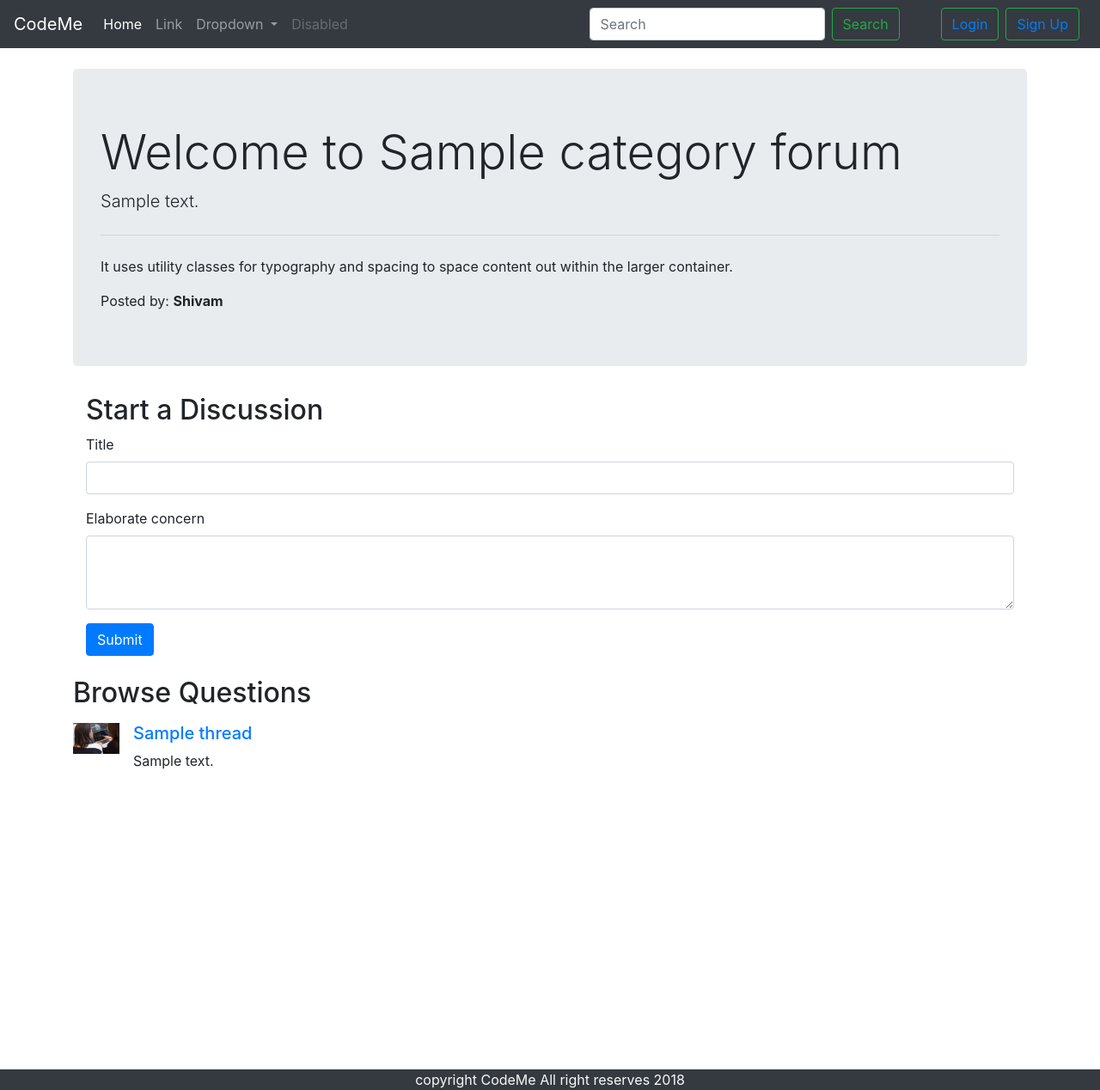
After one commit to shivamsingh12-cyber/practice-website, a PHP site: page /forum/threadlist.php?catid=1 in a window 1280 px wide. The commit adds this page. Shown: the whole page at 86% size. Run offline with PHP 8.4, Linux system fonts and the light colour scheme; tables that the repository leaves empty or names only in its code hold one stand-in row (values such as "Sample post").

Commit message:
added threadlist ang thread php page in forum folder

```diff
--- a/forum/headers/nav.php
+++ b/forum/headers/nav.php
@@ -1,7 +1,7 @@
 <?php
 echo "
 <nav class='navbar navbar-expand-lg navbar-dark bg-dark'>
-<a class='navbar-brand' href='#'>Navbar</a>
+<a class='navbar-brand' href='#'>CodeMe</a>
 <button class='navbar-toggler' type='button' data-toggle='collapse' data-target='#navbarSupportedContent' aria-controls='navbarSupportedContent' aria-expanded='false' aria-label='Toggle navigation'>
   <span class='navbar-toggler-icon'></span>
 </button>
@@ -9,7 +9,7 @@ echo "
 <div class='collapse navbar-collapse' id='navbarSupportedContent'>
   <ul class='navbar-nav mr-auto'>
     <li class='nav-item active'>
-      <a class='nav-link' href='#'>Home <span class='sr-only'>(current)</span></a>
+      <a class='nav-link' href='index.php'>Home <span class='sr-only'>(current)</span></a>
     </li>
     <li class='nav-item'>
       <a class='nav-link' href='#'>Link</a>
--- /dev/null
+++ b/forum/threadlist.php
@@ -0,0 +1,107 @@
+<!DOCTYPE html>
+<html lang="en">
+
+<head>
+    <!-- INSERT INTO `threads` (`thread_id`, `thread_title`, `thread_desc`, `thread_cat_id`, `thread_user_id`, `timestamp`) VALUES ('1', 'unable to install pyaudio. help me', 'bhai install nhi ho rha h koi madad kro meri bhai.', '1', '0', current_timestamp()); -->
+    <meta charset="UTF-8">
+    <meta name="viewport" content="width=device-width, initial-scale=1.0">
+    <link rel="stylesheet" href="https://cdn.jsdelivr.net/npm/bootstrap@4.5.3/dist/css/bootstrap.min.css"
+        integrity="sha384-TX8t27EcRE3e/ihU7zmQxVncDAy5uIKz4rEkgIXeMed4M0jlfIDPvg6uqKI2xXr2" crossorigin="anonymous">
+
+    <title>CodeMe</title>
+
+    <style>
+        #ques{
+            min-height:433px;
+        }
+    </style>
+</head>
+
+<body>
+    <?php
+            require "headers/dbconnect.php";
+            require "headers/nav.php";
+  ?>
+    <!-- carousel -->
+
+    <div class="container my-4">
+    <?php
+      $id=$_GET['catid'];
+      $sql="SELECT * FROM categories where category_id='$id'";
+      $result=mysqli_query($conn, $sql);
+      while ($row=mysqli_fetch_assoc($result)) {
+        $category_name=$row['category_name'];
+        $category_desc=$row['category_description'];
+        $catid=$row['category_id'];
+        echo " ";
+      }
+      ?>
+      <div class='jumbotron'>
+        <h1 class='display-4'> Welcome to <?php echo $category_name ?> forum</h1>
+        <p class='lead'><?php echo $category_desc ?></p>
+        <hr class='my-4'>
+        <p>It uses utility classes for typography and spacing to space content out within the larger container.</p>
+        Posted by: <b>Shivam</b>
+    </div>
+        <div class="container">
+                        <h2>Start a Discussion</h2>
+                        <form action="" method="post">
+  <div class="form-group">
+    <label for="exampleInputEmail1">Title</label>
+    <input type="text" class="form-control" id="exampleInputEmail1" aria-describedby="emailHelp" name='title' >
+  </div>
+  <div class="form-group">
+    <label for="exampleFormControlTextarea1">Elaborate concern</label>
+    <textarea class="form-control" id="exampleFormControlTextarea1" rows="3" name="desc"></textarea>
+  </div>
+
+  <button type="submit" class="btn btn-primary">Submit</button>
+</form>
+        </div>
+
+
+
+    </div>
+    <div class="container my-4" id="ques">
+        <h2>Browse Questions</h2>
+        <?php
+        $noResult=true;
+      $sql="SELECT * FROM `threads` WHERE thread_cat_id=$id";
+      $result=mysqli_query($conn, $sql);
+      while ($row=mysqli_fetch_assoc($result)) {
+        $noResult=false;
+        $thread_title=$row['thread_title'];
+        $thread_desc=$row['thread_desc'];
+        $thread_id=$row['thread_id'];
+        echo "    <div class='media my-3'>
+        <img src='img/slide-1.jpeg' class='mr-3' alt='...' width='54px'>
+        <div class='media-body'>
+          <h5 class='mt-0'><a href='thread.php?threadid=".$id."'>".$thread_title."</a></h5>
+         ".$thread_desc."
+        </div>
+      </div>";
+      }
+      if ($noResult) {
+        echo "<div class='jumbotron jumbotron-fluid>
+        <div class='container'>
+          <h1 class='display-4 text-center'>Be the first to ask</h1>
+        </div>
+      </div>";
+      }
+      ?>
+
+
+
+    </div>
+    <?php
+            require "headers/footer.php";
+  ?>
+    <script src="https://code.jquery.com/jquery-3.5.1.slim.min.js"
+        integrity="sha384-DfXdz2htPH0lsSSs5nCTpuj/zy4C+OGpamoFVy38MVBnE+IbbVYUew+OrCXaRkfj"
+        crossorigin="anonymous"></script>
+    <script src="https://cdn.jsdelivr.net/npm/bootstrap@4.5.3/dist/js/bootstrap.bundle.min.js"
+        integrity="sha384-ho+j7jyWK8fNQe+A12Hb8AhRq26LrZ/JpcUGGOn+Y7RsweNrtN/tE3MoK7ZeZDyx"
+        crossorigin="anonymous"></script>
+</body>
+
+</html>
```
Also changed, not shown: forum/index.php (+4 -3 lines), forum/thread.php (added, +79 -0 lines).
